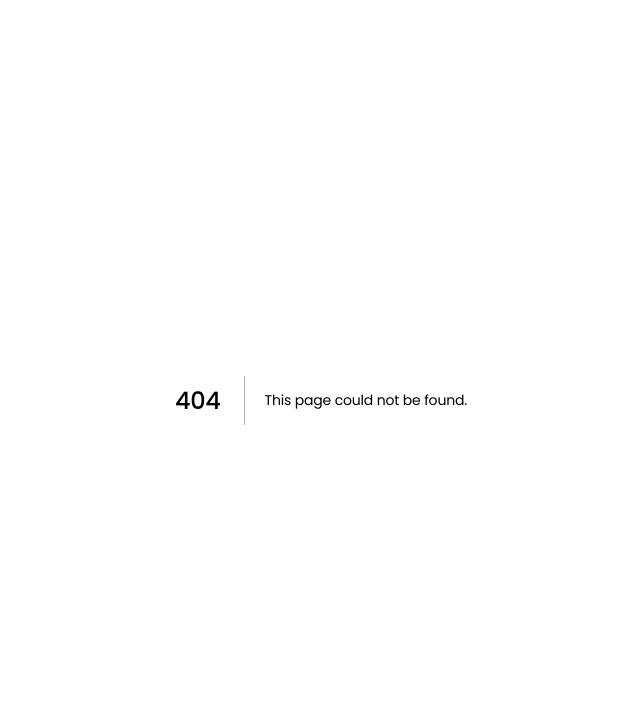
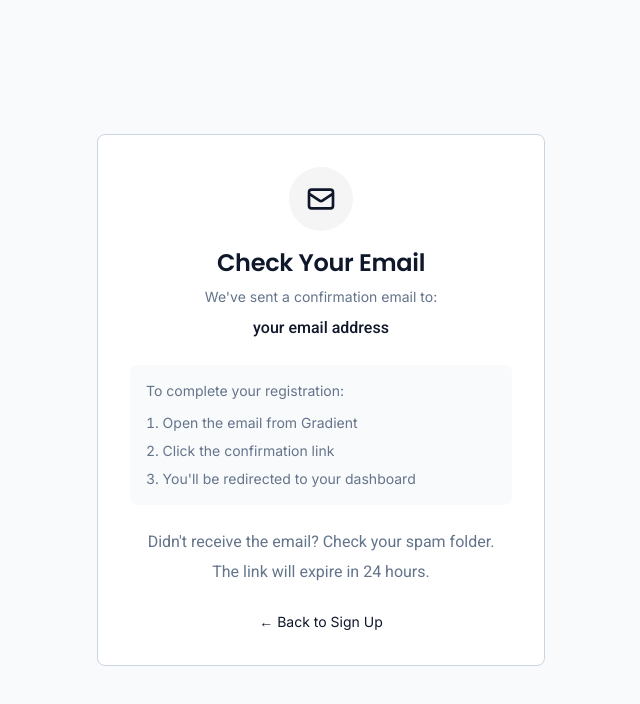
Before and after one commit to BinongoIsrael/academic-tracker, a Next.js app: page /confirm in a window 1280 px wide. Before the commit this address had no page. Shown: the top 704 px of the page, without its empty margins (319-959 px from the left). Built offline with nearby package versions, Linux system fonts and the light colour scheme.

Commit message:
add confirmation page for email confirmation

```diff
--- a/app/(auth)/auth/confirm/route.ts
+++ b/app/(auth)/auth/confirm/route.ts
@@ -7,7 +7,7 @@ export async function GET(request: NextRequest) {
   const { searchParams } = new URL(request.url)
   const token_hash = searchParams.get('token_hash')
   const type = searchParams.get('type') as EmailOtpType | null
-  const next = searchParams.get('next') ?? '/'
+  const next = searchParams.get('next') ?? "/dashboard";
 
   const redirectTo = request.nextUrl.clone()
   redirectTo.pathname = next
--- /dev/null
+++ b/app/(auth)/confirm/page.tsx
@@ -0,0 +1,74 @@
+"use client";
+
+import { useSearchParams } from "next/navigation";
+import Link from "next/link";
+import { Suspense } from "react";
+
+function ConfirmContent() {
+  const searchParams = useSearchParams();
+  const email = searchParams.get("email");
+
+  return (
+    <div className="flex min-h-screen items-center justify-center bg-gray-50 px-4">
+      <div className="w-full max-w-md bg-white border border-slate-300 rounded-lg p-8 text-center">
+        <div className="mb-6">
+          <div className="mx-auto w-16 h-16 bg-accent rounded-full flex items-center justify-center mb-4">
+            <svg
+              className="w-8 h-8 text-slate-900"
+              fill="none"
+              stroke="currentColor"
+              viewBox="0 0 24 24"
+            >
+              <path
+                strokeLinecap="round"
+                strokeLinejoin="round"
+                strokeWidth={2}
+                d="M3 8l7.89 5.26a2 2 0 002.22 0L21 8M5 19h14a2 2 0 002-2V7a2 2 0 00-2-2H5a2 2 0 00-2 2v10a2 2 0 002 2z"
+              />
+            </svg>
+          </div>
+          <h1 className="text-2xl font-semibold text-slate-900 mb-2">
+            Check Your Email
+          </h1>
+          <p className="text-subtle text-sm">
+            We've sent a confirmation email to:
+          </p>
+          <p className="text-slate-900 font-medium mt-2 break-all">
+            {email || "your email address"}
+          </p>
+        </div>
+
+        <div className="bg-gray-50 rounded-lg p-4 mb-6 text-left">
+          <p className="text-sm text-subtle mb-3">
+            To complete your registration:
+          </p>
+          <ol className="text-sm text-subtle space-y-2 list-decimal list-inside">
+            <li>Open the email from Gradient</li>
+            <li>Click the confirmation link</li>
+            <li>You'll be redirected to your dashboard</li>
+          </ol>
+        </div>
+
+        <div className="text-xs text-subtle mb-6">
+          <p>Didn't receive the email? Check your spam folder.</p>
+          <p className="mt-1">The link will expire in 24 hours.</p>
+        </div>
+
+        <Link
+          href="/signup"
+          className="inline-block text-sm text-slate-900 hover:underline"
+        >
+          ← Back to Sign Up
+        </Link>
+      </div>
+    </div>
+  );
+}
+
+export default function ConfirmPage() {
+  return (
+    <Suspense fallback={<div>Loading...</div>}>
+      <ConfirmContent />
+    </Suspense>
+  );
+}
```
